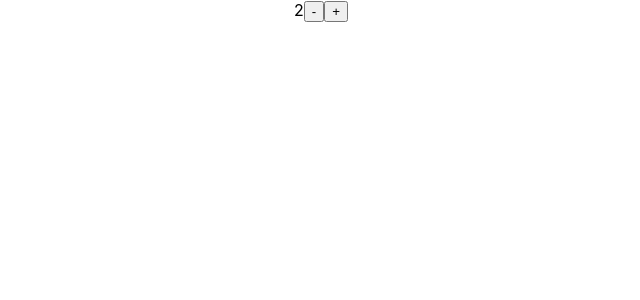
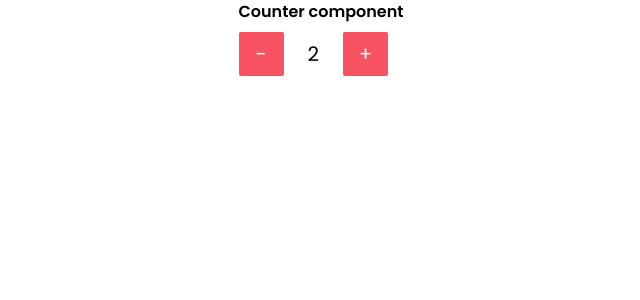
Before and after one commit to caroguerrerosilvera/react-global-mentoring, a React (Create React App) app: page / in a window 1280 px wide. Shown: the top 300 px of the page, without its empty margins (319-959 px from the left). Built offline with nearby package versions, Linux system fonts and the light colour scheme.

Commit message:
feat: add atomic directory and tailwind

```diff
--- a/package.json
+++ b/package.json
@@ -34,5 +34,8 @@
       "last 1 firefox version",
       "last 1 safari version"
     ]
+  },
+  "devDependencies": {
+    "tailwindcss": "^3.2.7"
   }
 }
--- a/src/App.css
+++ /dev/null
@@ -1,38 +0,0 @@
-.App {
-  text-align: center;
-}
-
-.App-logo {
-  height: 40vmin;
-  pointer-events: none;
-}
-
-@media (prefers-reduced-motion: no-preference) {
-  .App-logo {
-    animation: App-logo-spin infinite 20s linear;
-  }
-}
-
-.App-header {
-  background-color: #282c34;
-  min-height: 100vh;
-  display: flex;
-  flex-direction: column;
-  align-items: center;
-  justify-content: center;
-  font-size: calc(10px + 2vmin);
-  color: white;
-}
-
-.App-link {
-  color: #61dafb;
-}
-
-@keyframes App-logo-spin {
-  from {
-    transform: rotate(0deg);
-  }
-  to {
-    transform: rotate(360deg);
-  }
-}
--- a/src/App.js
+++ b/src/App.js
@@ -1,12 +1,14 @@
 import React from "react";
 
 import { Counter } from "./components/molecules/MlCounter/MlCounter";
-import "./App.css";
 
 function App() {
   return (
-    <div className="App" id="root">
-      <Counter initialValue={2} />
+    <div className="flex justify-center" id="root">
+      <section className="flex flex-col space-y-2 justify-center">
+        <h3 className="font-semibold">Counter component</h3>
+        <Counter initialValue={2} />
+      </section>
     </div>
   );
 }
--- a/src/components/atoms/AtButton/AtButton.jsx
+++ b/src/components/atoms/AtButton/AtButton.jsx
@@ -7,7 +7,7 @@ export class AtButton extends Component {
     return React.createElement(
       'button',
       {
-        className: `rounded-xl ${className}`,
+        className: `p-2 rounded-sm ${className || ''}`,
         ...otherProps,
       },
       children
--- a/src/components/molecules/MlCounter/MlCounter.jsx
+++ b/src/components/molecules/MlCounter/MlCounter.jsx
@@ -28,10 +28,10 @@ export class Counter extends React.Component {
   render() {
     return React.createElement(
       'div',
-      null,
+      { className: 'space-x-6 text-xl'},
+      React.createElement(AtButton, { onClick: this.decrement, className: 'w-[45px] bg-red-500 text-white' }, '-'),
       React.createElement('span', null, this.state.value),
-      React.createElement(AtButton, { onClick: this.decrement }, '-'),
-      React.createElement(AtButton, { onClick: this.increment }, '+')
+      React.createElement(AtButton, { onClick: this.increment, className: 'w-[45px] bg-red-500 text-white' }, '+')
     );
   }
 }
--- a/src/index.css
+++ b/src/index.css
@@ -1,13 +1,11 @@
+@import url("https://fonts.googleapis.com/css2?family=Poppins:wght@300;400;500;600;700&display=swap");
+
+@tailwind base;
+@tailwind components;
+@tailwind utilities;
+
 body {
   margin: 0;
-  font-family: -apple-system, BlinkMacSystemFont, 'Segoe UI', 'Roboto', 'Oxygen',
-    'Ubuntu', 'Cantarell', 'Fira Sans', 'Droid Sans', 'Helvetica Neue',
-    sans-serif;
-  -webkit-font-smoothing: antialiased;
-  -moz-osx-font-smoothing: grayscale;
+  font-family: Poppins, -apple-system, BlinkMacSystemFont, Segoe UI, Roboto,
+    Oxygen, Ubuntu, Cantarell, Fira Sans, Droid Sans, Helvetica Neue, sans-serif;
 }
-
-code {
-  font-family: source-code-pro, Menlo, Monaco, Consolas, 'Courier New',
-    monospace;
-}
--- /dev/null
+++ b/tailwind.config.js
@@ -0,0 +1,17 @@
+/** @type {import('tailwindcss').Config} */
+const colors = require("tailwindcss/colors");
+
+module.exports = {
+  content: ["./src/**/*.{js,jsx,ts,tsx}"],
+  theme: {
+    colors: {
+      ...colors,
+      red: {
+        ...colors.red,
+        500: "#F65261",
+      },
+    },
+    extend: {},
+  },
+  plugins: [],
+};
```
Also changed, not shown: 1 other file (tests, documents, lock files or other folders).
